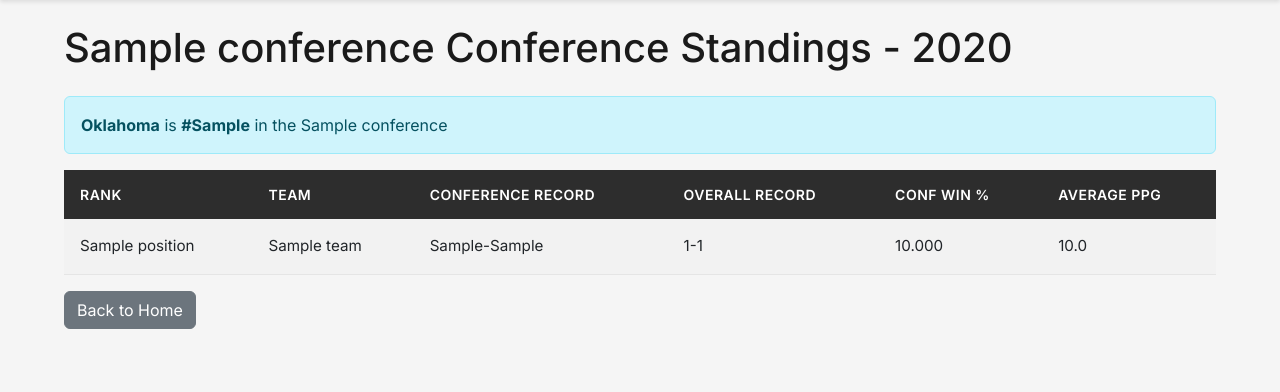
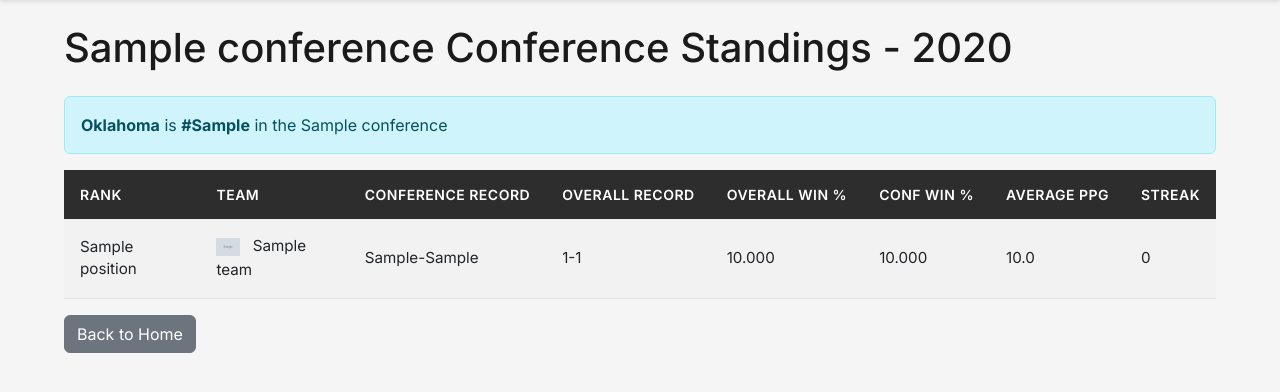
Before and after one commit to jacobrluttrull/oklahoma_sooners_dashboard, a Django app: template templates/stats/conference_standings.html in a window 1280 px wide. Shown: the part 16-408 px from the top of the page. Run offline with Django 5.2, Linux system fonts and the light colour scheme; the template is opened without the code that fills it: most values are stand-ins (such as "Sample title", 1, 10 or a date in 2020); grey boxes marked "Sample" are stand-in pictures.

Commit message:
Add overall win percentage and streak calculation to conference standings also added logos next to team names

```diff
--- a/templates/stats/conference_standings.html
+++ b/templates/stats/conference_standings.html
@@ -13,33 +13,56 @@
 
     <div class="table-responsive">
         <table class="table table-striped table-hover">
+            <style>
+            .team-cell {
+              display: flex;
+              align-items: center;     /* vertical center */
+              justify-content: flex-start; /* start from left so name lines up under header */
+              gap: 8px;
+            }
+            .team-logo {
+              height: 24px;
+              width: 24px;
+              object-fit: contain;
+            }
+            .team-header {
+              text-align: left;
+              padding-left: 0.25rem; /* tweak if you need a small offset */
+            }
+            </style>
             <thead class="table-dark">
                 <tr>
                     <th>Rank</th>
-                    <th>Team</th>
+                    <th class="team-header">Team</th>
                     <th>Conference Record</th>
                     <th>Overall Record</th>
+                    <th>Overall Win %</th>
                     <th>Conf Win %</th>
                     <th>Average PPG</th>
+                    <th>Streak</th>
                 </tr>
             </thead>
             <tbody>
                 {% for entry in standings %}
                 <tr {% if entry.is_oklahoma %}class="table-primary"{% endif %}>
-                    <td>{% if entry.tied %}T-{% endif %}{{ entry.position }}</td>
+                    <td>{% if entry.tied %}t-{% endif %}{{ entry.position }}</td>
                     <td>
+                        <img src="{{ entry.logo }}" alt="{{ entry.team }} logo"
+                             style="height: 24px; width: 24px; object-fit: contain; margin-right: 8px;">
                         {% if entry.is_oklahoma %}<strong>{% endif %}
                         {{ entry.team }}
                         {% if entry.is_oklahoma %}</strong>{% endif %}
                     </td>
                     <td>{{ entry.conference_wins }}-{{ entry.conference_losses }}</td>
                     <td>{{ entry.total_wins }}-{{ entry.total_losses }}</td>
+                    <td>{{ entry.overall_win_pct|floatformat:3 }}</td>
                     <td>{{ entry.conference_win_pct|floatformat:3 }}</td>
-                    <td>{{ entry.ppg|floatformat:1 }}</td>
+                    <td>{{ entry.ppg|default:0|floatformat:1 }}</td>
+                    <td>{{ entry.streak|default:'0' }}</td>
                 </tr>
                 {% empty %}
                 <tr>
-                    <td colspan="5" class="text-center">No standings data available</td>
+                    <td colspan="8" class="text-center">No standings data available</td>
                 </tr>
                 {% endfor %}
             </tbody>
```
Also changed, not shown: stats/cfb_api.py (+48 -11 lines), stats/views.py (+4 -3 lines).
